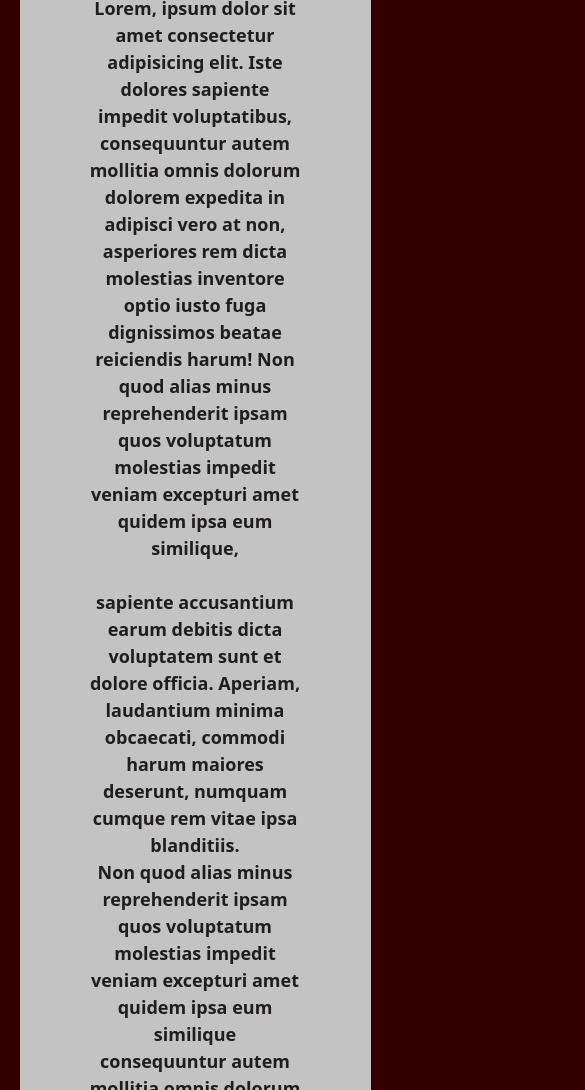
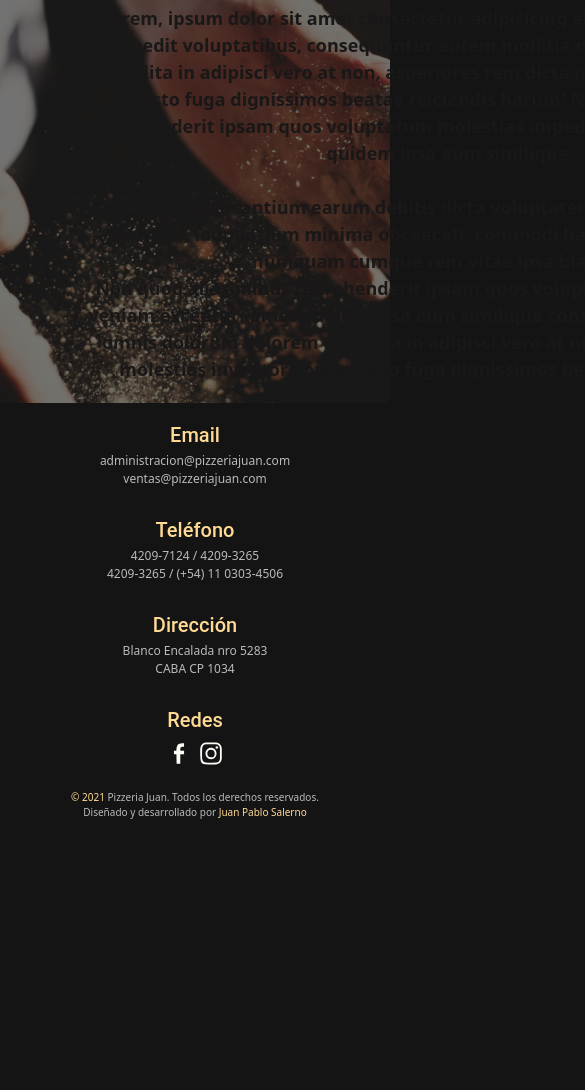
Before and after one commit to Juan201091/Juan201091.github.io, a plain HTML site: page nosotros/index.html in a window 390 px wide. Shown: the part 426-1516 px from the top of the page, 585 px wide, since content can reach past the window. After the commit the page ends 1256 px from the top, so only its background shows below. Drawn offline with nearby package versions, Linux system fonts and the light colour scheme.

Commit message:
nuevas ideas

```diff
--- a/nosotros/index.html
+++ b/nosotros/index.html
@@ -54,31 +54,38 @@
         </ul>
       </nav>
       <div class="contenedor-carrito-compras">
-        <img class="carrito-compras" src="../fotos/carrito.svg" alt="Carrito de compras" />
+        <img
+          class="carrito-compras"
+          src="../fotos/carrito.svg"
+          alt="Carrito de compras"
+        />
       </div>
     </header>
     <section class="seccion-nosotros">
+      <div class="prueba">
         <h1 class="titulo-nosotros">
           Desde 1991 creamos la mejor pizza a leña del país
-      </h2>
+        </h1>
         <div class="contenedor-descripcion-nosotros">
           <p>
-          Lorem, ipsum dolor sit amet consectetur adipisicing elit. Iste dolores
-          sapiente impedit voluptatibus, consequuntur autem mollitia omnis
-          dolorum dolorem expedita in adipisci vero at non, asperiores rem dicta
-          molestias inventore optio iusto fuga dignissimos beatae reiciendis
-          harum! Non quod alias minus reprehenderit ipsam quos voluptatum
-          molestias impedit veniam excepturi amet quidem ipsa eum similique,
+            Lorem, ipsum dolor sit amet consectetur adipisicing elit. Iste
+            dolores sapiente impedit voluptatibus, consequuntur autem mollitia
+            omnis dolorum dolorem expedita in adipisci vero at non, asperiores
+            rem dicta molestias inventore optio iusto fuga dignissimos beatae
+            reiciendis harum! Non quod alias minus reprehenderit ipsam quos
+            voluptatum molestias impedit veniam excepturi amet quidem ipsa eum
+            similique,
             <br /><br />
             sapiente accusantium earum debitis dicta voluptatem sunt et dolore
             officia. Aperiam, laudantium minima obcaecati, commodi harum maiores
             deserunt, numquam cumque rem vitae ipsa blanditiis. <br />
             Non quod alias minus reprehenderit ipsam quos voluptatum molestias
             impedit veniam excepturi amet quidem ipsa eum similique consequuntur
-          autem mollitia omnis dolorum dolorem expedita in adipisci vero at non,
-          asperiores rem dicta molestias inventore optio iusto fuga dignissimos
-          beatae reiciendis harum
+            autem mollitia omnis dolorum dolorem expedita in adipisci vero at
+            non, asperiores rem dicta molestias inventore optio iusto fuga
+            dignissimos beatae reiciendis harum
           </p>
+        </div>
       </div>
     </section>
     <footer class="pie-pagina">
@@ -89,9 +96,12 @@
             <h3 class="titulo">Email</h3>
             <div class="informacion">
               <p class="mail-informativo">
-                <a class="mail" href="mailto:administracion@pizzeriajuan.com">administracion@pizzeriajuan.com</a
+                <a class="mail" href="mailto:administracion@pizzeriajuan.com"
+                  >administracion@pizzeriajuan.com</a
                 ><br />
-                <a class="mail" href="mailto:ventas@pizzeriajuan.com">ventas@pizzeriajuan.com</a>
+                <a class="mail" href="mailto:ventas@pizzeriajuan.com"
+                  >ventas@pizzeriajuan.com</a
+                >
               </p>
             </div>
           </div>
@@ -101,8 +111,9 @@
             <div class="informacion">
               <p class="telefonos">
                 4209-7124 / 4209-3265<br />
-               <a href="https://wa.me/541151489576"> 4209-3265 / (+54) 11 0303-4506</p></a>
-
+                4209-3265 /
+                <a href="https://wa.me/541151489576"> (+54) 11 0303-4506</a>
+              </p>
             </div>
           </div>
           <div class="contenido contacto-3">
--- a/scss/_globales.scss
+++ b/scss/_globales.scss
@@ -17,7 +17,7 @@ html {
 .container {
   width: 90%;
 }
-$back-color: #330000;
+$back-color: #151414;
 $titulos-footer: rgb(255, 218, 148);
 
 /*Estilos Header*/
@@ -76,7 +76,7 @@ header {
 .pie-pagina {
   width: 90%;
   margin: 0 auto;
-  background-color: #330000;
+  background-color: #151414;
 }
 
 .contenedor-uno {
@@ -99,6 +99,11 @@ header {
     color: #d2cfcfe1;
     font-size: 1.2rem;
     text-align: center;
+    a {
+      text-decoration: none;
+      color: #d2cfcfe1;
+      font-size: 1.2rem;
+    }
     .mail-informativo {
       text-align: center;
       .mail {
@@ -140,10 +145,6 @@ header {
 /*responsive*/
 
 @media (max-width: 740px) {
-  html {
-    font-size: 50%;
-  }
-
   header {
     display: flex;
     flex-direction: column;
--- a/scss/_inicio.scss
+++ b/scss/_inicio.scss
@@ -8,7 +8,7 @@ $weight-title: 500;
 /* Pagina Principal */
 
 .contenedor-principal {
-  background-color: #330000;
+  background-color: #151414;
 }
 
 .contenido-principal {
--- a/scss/_nosotros.scss
+++ b/scss/_nosotros.scss
@@ -5,27 +5,39 @@ $backgournd-color: #c3c3c3;
 $alto: 200px;
 
 .seccion-nosotros {
+  background-image: url("../fotos/fondonosotros.jpg");
+  background-size: cover;
+  background-position: center;
+  background-repeat: no-repeat;
   display: flex;
   flex-direction: column;
   align-items: center;
   flex-wrap: wrap;
   background-color: rgb(255, 218, 148);
   margin: 0 auto;
-  width: 90%;
   max-width: 100%;
+  opacity: 40%;
+  .prueba {
+    background-color: transparent;
+
+    .prueba::before {
+      opacity: 100%;
+    }
 
     .titulo-nosotros {
+      text-align: center;
       font-size: 3rem;
       font-family: "Allura", cursive;
       font-weight: 600;
       margin-top: 5.5rem;
-    color: #400000;
+      color: rgb(255, 218, 148);
+      text-shadow: 1px 1px 1px rgb(0, 0, 0);
     }
 
     .contenedor-descripcion-nosotros {
       max-width: 100%;
       width: $ancho * 3;
-    background-color: $backgournd-color;
+      background-color: transparent;
       font-size: 1.6rem;
       padding: 0 auto;
       color: #400000;
@@ -41,3 +53,4 @@ $alto: 200px;
       }
     }
   }
+}
```
Also changed, not shown: contacto/index.html (+4 -3 lines), index.html (+6 -5 lines), productos/index.html (+4 -3 lines), promociones/index.html (+4 -3 lines), Error404/404.html (renamed from 404.html), css/style.css, fotos/fondonosotros.jpg (added), 1 other file. Lines whose indentation alone changed are shown as unchanged.
